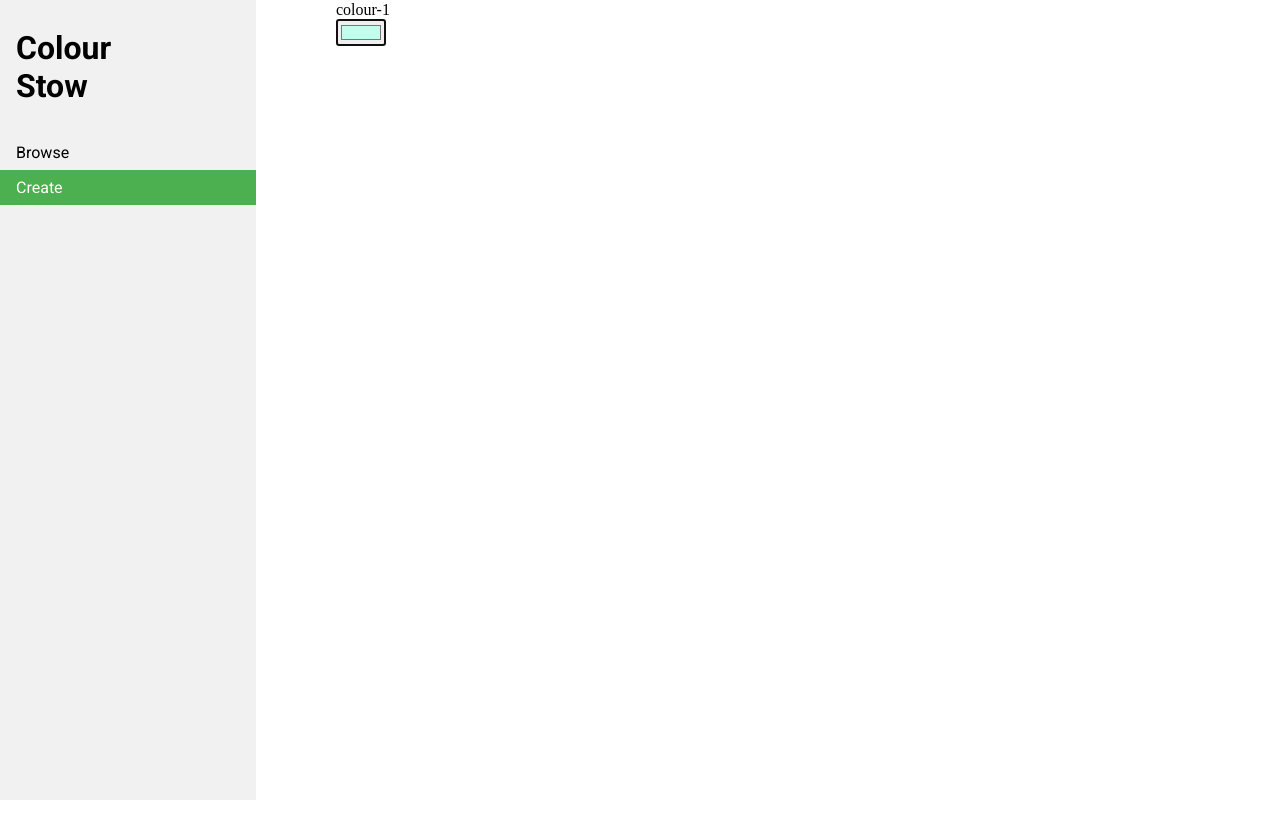
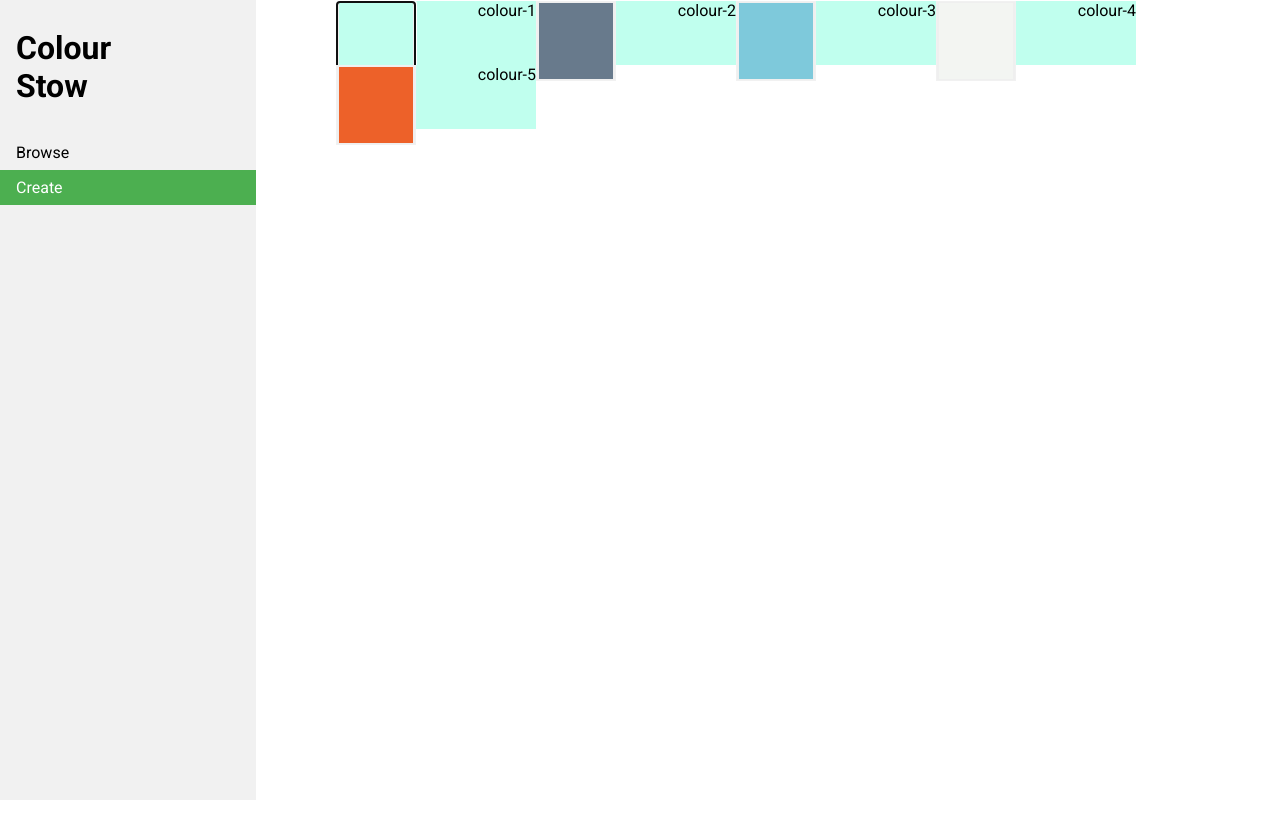
Before and after one commit to Synj24/colour-stow, a plain HTML site: page create.html in a window 1280 px wide. Drawn offline with Linux system fonts and the light colour scheme.

Commit message:
Clean up

```diff
--- a/create.html
+++ b/create.html
@@ -17,31 +17,40 @@
   </ul>
 
   <div class="content">
+    <div class="block" id="block-1">
       <label for="colour-1">colour-1</label>
       <form>
-      <input type="color" value="#405170" id="colour-1">
+        <input type="color" id="colour-1">
       </form>
-    <div class="block" id="block-1"></div>
-    <!-- <label for="colour-2">colour-2</label>
+    </div>
+
+    <div class="block" id="block-2">
+      <label for="colour-2">colour-2</label>
       <form>
         <input type="color" value="#687A8C" id="colour-2">
       </form>
-    <div class="block" id="block-2"></div>
+    </div>
+
+    <div class="block" id="block-3">
       <label for="colour-3">colour-3</label>
       <form>
         <input type="color" value="#7EC9DB" id="colour-3">
       </form>
-    <div class="block" id="block-3"></div>
+    </div>
+
+    <div class="block" id="block-4">
       <label for="colour-4">colour-4</label>
       <form>
         <input type="color" value="#F3F5F2" id="colour-4">
       </form>
-    <div class="block" id="block-4"></div>
+    </div>
+
+    <div class="block" id="block-5">
       <label for="colour-5">colour-5</label>
       <form>
         <input type="color" value="#ED6129" id="colour-5">
       </form>
-    <div class="block" id="block-5"></div> -->
+    </div>
   </div>
 </body>
 </html>
--- a/main.css
+++ b/main.css
@@ -75,19 +75,39 @@ div.content {
 
 /*Typography*/
 
-h1, h2, h3, a, p {font-family: 'Roboto', sans-serif;}
+h1, h2, h3, a, p, label {font-family: 'Roboto', sans-serif;}
 
 h1 {font-weight: 700;}
 
-h2, h3, a, p {font-weight: 400;}
+h2, h3, a, p , label {font-weight: 400;}
 
 #logo {
   padding: 8px 16px;
+}
+
+label {
+  float: right;
 }
 
 /*Interactive elements*/
 
 .block {
   width: 200px;
-  height: 200px;
+  height: 64px;
+  background-color: #c0ffee;
+  float: left;
 }
+
+/*CHANGE ME IF EVER GOING TO PRODUCTION!*/
+input[type="color"] {
+  -webkit-appearance: none;
+  border: 1px, solid, #f1f1f1;
+  width: 80px;
+  height: 80px;
+}
+input[type="color"]::-webkit-color-swatch-wrapper {
+  padding: 0;
+}
+input[type="color"]::-webkit-color-swatch {
+  border: none;
+}
```
Also changed, not shown: picker.js (+0 -10 lines). Lines whose indentation alone changed are shown as unchanged.
